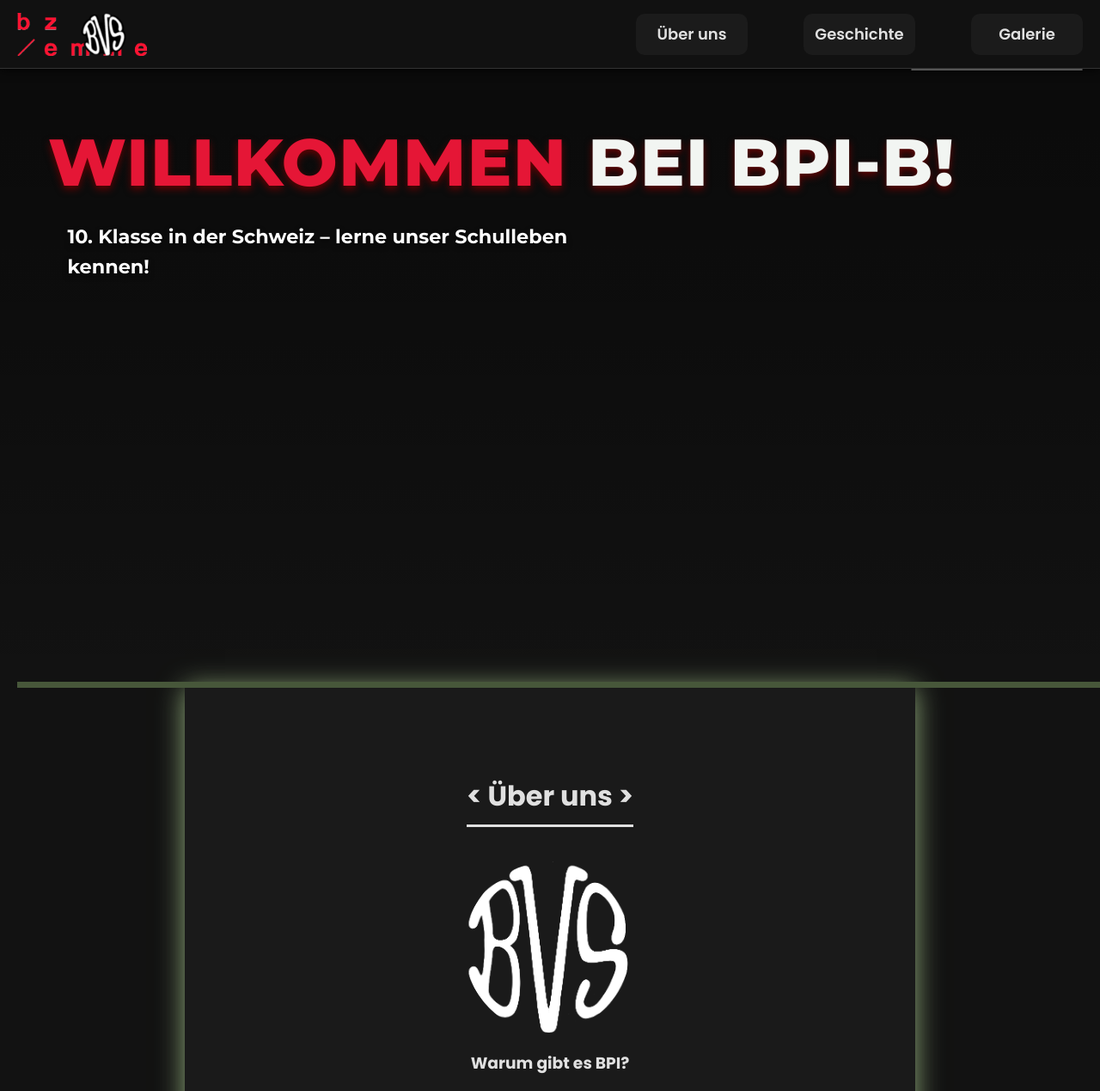
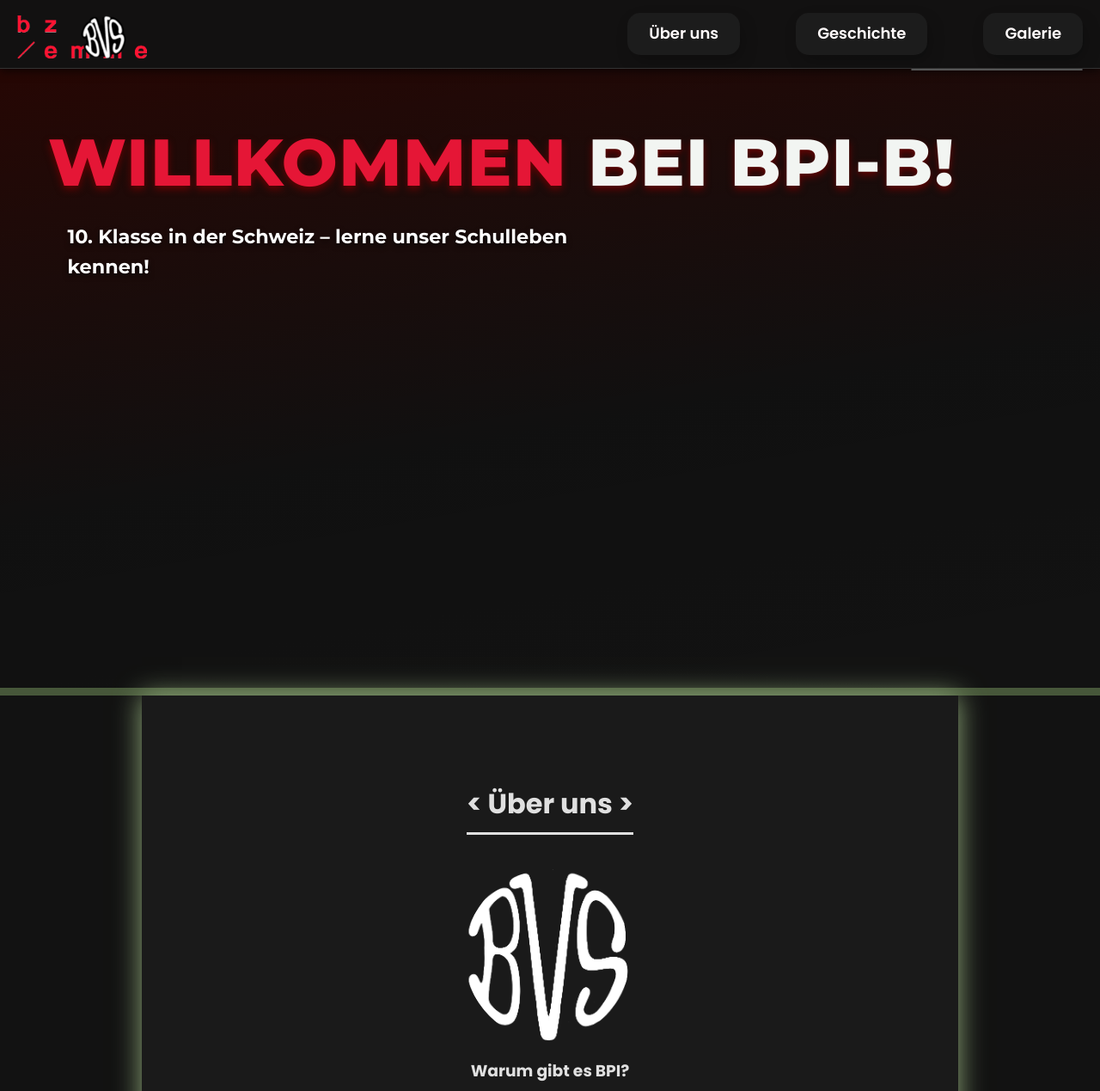
Before and after one commit to HolsterMaster/BPI_holster, a plain HTML site: page index.html in a window 1280 px wide. Shown: the top 1269 px of the page at 86% size. Drawn offline with Linux system fonts and the light colour scheme.

Commit message:
GG_3.0.0 - Polished (not from Poland-_-)

```diff
--- a/css/style.css
+++ b/css/style.css
@@ -59,8 +59,8 @@ header {
     transition:transform .35s ease-in-out;
 }
 
-header.hide{
-    transform:translateY(-100%);
+header.hide {
+    transform: translateY(-100%);
 }
 
 nav {
@@ -79,11 +79,12 @@ nav {
     transition: all 0.2s;
     transform-origin: center;
 }
-.logo img:hover{
+
+.logo img:hover {
     transform: scale(1.05);
 }
 
-.logo img:active{
+.logo img:active {
     transform: scale(1.1);
 }
 
@@ -92,35 +93,53 @@ nav ul {
     list-style: none;
     gap: 65px;
     white-space: nowrap;
-
 }
 
-
 nav a {
-    display: inline-flex;
-    align-items: center;
-    justify-content: center;
-    height: 48px;
-    width: 130px;
-    padding: 0 18px;
+    all: unset;
+    cursor: pointer;
+    display: inline-block;
+    padding: 10px 25px;
+    border-radius: 15px;
+    color: #fffafa;
+    font-weight: 600;
     font-size: 18px;
-    font-weight: 600;
-    background: rgba(51, 51, 51, 0.3);
-    border-radius: 10px;
-    transition: background 0.5s, transform 0.7s ease;
-
+    position: relative;
+    background: rgba(62, 62, 62, 0.25);
+    box-shadow: 4px 8px 19px -3px rgba(0, 0, 0, 0.27);
+    transition: all 250ms;
+    overflow: hidden;
+    z-index: 1;
+    text-align: center;
+    text-decoration: none;
 }
 
+nav a::before {
+    content: "";
+    position: absolute;
+    top: 0;
+    left: 0;
+    height: 100%;
+    width: 0;
+    border-radius: 15px;
+    background-color: rgba(255, 171, 171, 0.35);
+    z-index: -1;
+    transition: all 250ms;
+    box-shadow: 4px 8px 19px -3px rgba(0, 0, 0, 0.27);
+}
 
 nav a:hover {
-    background: #2c2c2c;
-    border-radius: 4px;
+    color: #ff9b9b;
     transform: scale(1.05);
 }
 
+nav a:hover::before {
+    width: 100%;
+}
+
 nav a:active {
-    background: #8e8e8e;
-    transform: scale(1.1);
+    background: rgba(104, 30, 30, 0.62);
+    transform: scale(0.95);
 }
 
 /* ------------------------------ */
@@ -155,10 +174,9 @@ p {
 /* ------------------------------ */
 /* 6. Hero section                */
 /* ------------------------------ */
-
 #hero {
     background:
-            linear-gradient(180deg,rgba(0,0,0,.45) 0%, rgba(0,0,0,.3) 45%, rgba(0,0,0,0) 100%),
+            linear-gradient(170deg, rgba(44, 4, 0, 0.9) 0%, rgba(0, 0, 0, 0.1) 60%, rgba(0,0,0,0) 100%),
             url('../img/img_ignore/hero.jpg') center top / cover no-repeat;
     min-height: 100vh;
     display: flex;
@@ -169,17 +187,16 @@ p {
     position: relative;
 }
 
-
 #hero .content {
-    margin-top:55px;
-    margin-left:20px;
+    margin-top: 55px;
+    margin-left: 20px;
     position: relative;
     z-index: 1;
     max-width: 1300px;
     padding: 2rem 1rem;
 }
 
-#hero h1{
+#hero h1 {
     font-family: 'Montserrat', Arial, sans-serif;
     font-weight: 800;
     font-size: clamp(2.2rem, 6vw, 5rem);
@@ -191,9 +208,8 @@ p {
     margin: 0 0 .25em;
 }
 
-
-#hero p{
-    font-family:'Montserrat', sans-serif;
+#hero p {
+    font-family: 'Montserrat', sans-serif;
     font-size: clamp(1rem, 2.6vw, 1.4rem);
     line-height: 1.55;
     max-width: 40ch;
@@ -202,25 +218,26 @@ p {
     text-shadow: 0 3px 6px rgba(0,0,0,.6);
 }
 
-.accent{color:#e51636;}
+.accent {
+    color: #e51636;
+}
 
-@keyframes slideUpFade{
-    from{ opacity:0; transform:translateY(90px); }
-    to  { opacity:1; transform:translateY(0);    }
+@keyframes slideUpFade {
+    from { opacity: 0; transform: translateY(90px); }
+    to   { opacity: 1; transform: translateY(0);    }
 }
-#hero h1{
+
+#hero h1 {
     animation: slideUpFade 1.7s cubic-bezier(.25,.8,.25,1) both;
 }
-#hero p{
+
+#hero p {
     animation: slideUpFade .7s .5s cubic-bezier(.25,.8,.25,1) both;
 }
 
-
 .divider {
-    position: absolute;
-    bottom: 0;
     width: 100%;
-    height: 7px;
+    height: 9px;
     background: #47573a;
 }
 
@@ -229,18 +246,26 @@ p {
 /* ------------------------------ */
 #about {
     background-color: var(--color-about-bg);
-    max-width: 850px;
+    max-width: 950px;
     margin: 0 auto;
-    text-align: center;
+    text-align: left;
     box-shadow: #91ac7b 0 0 30px;
 }
 
 #about ul {
     list-style-position: inside;
     padding-left: 0;
-    margin: 20px 0;
+    margin: 40px 0;
     text-align: left;
     font-size: 1rem;
+}
+
+.roundLogo {
+    border-radius: 50%;
+    width: 200px; height: 200px;
+    object-fit: cover;
+    margin: 20px auto;
+    display: block;
 }
 
 /* ------------------------------ */
@@ -286,8 +311,6 @@ p {
     border-radius: 4px;
     max-height: 500px;
 }
-
-
 
 /* ------------------------------ */
 /* 9. Gallery section             */
@@ -377,7 +400,8 @@ p {
     color: #e0e0e0;
     position: relative;
     box-shadow: 0 8px 20px rgba(71, 87, 58, 0.6);
-    -webkit-animation:slide-in-elliptic-top-fwd .5s cubic-bezier(.25,.46,.45,.94) both;animation:slide-in-elliptic-top-fwd .5s cubic-bezier(.25,.46,.45,.94) both;
+    -webkit-animation: slide-in-elliptic-top-fwd .5s cubic-bezier(.25,.46,.45,.94) both;
+    animation: slide-in-elliptic-top-fwd .5s cubic-bezier(.25,.46,.45,.94) both;
     max-width: 90vw;
     max-height: 90vh;
     padding: 0;
@@ -419,7 +443,39 @@ p {
     overflow: hidden;
 }
 
-@-webkit-keyframes slide-in-elliptic-top-fwd{0%{-webkit-transform:translateY(-600px) rotateX(-30deg) scale(0);transform:translateY(-600px) rotateX(-30deg) scale(0);-webkit-transform-origin:50% 100%;transform-origin:50% 100%;opacity:0}100%{-webkit-transform:translateY(0) rotateX(0) scale(1);transform:translateY(0) rotateX(0) scale(1);-webkit-transform-origin:50% 1400px;transform-origin:50% 1400px;opacity:1}}@keyframes slide-in-elliptic-top-fwd{0%{-webkit-transform:translateY(-600px) rotateX(-30deg) scale(0);transform:translateY(-600px) rotateX(-30deg) scale(0);-webkit-transform-origin:50% 100%;transform-origin:50% 100%;opacity:0}100%{-webkit-transform:translateY(0) rotateX(0) scale(1);transform:translateY(0) rotateX(0) scale(1);-webkit-transform-origin:50% 1400px;transform-origin:50% 1400px;opacity:1}}
+@-webkit-keyframes slide-in-elliptic-top-fwd {
+    0% {
+        -webkit-transform: translateY(-600px) rotateX(-30deg) scale(0);
+        transform: translateY(-600px) rotateX(-30deg) scale(0);
+        -webkit-transform-origin: 50% 100%;
+        transform-origin: 50% 100%;
+        opacity: 0;
+    }
+    100% {
+        -webkit-transform: translateY(0) rotateX(0) scale(1);
+        transform: translateY(0) rotateX(0) scale(1);
+        -webkit-transform-origin: 50% 1400px;
+        transform-origin: 50% 1400px;
+        opacity: 1;
+    }
+}
+
+@keyframes slide-in-elliptic-top-fwd {
+    0% {
+        -webkit-transform: translateY(-600px) rotateX(-30deg) scale(0);
+        transform: translateY(-600px) rotateX(-30deg) scale(0);
+        -webkit-transform-origin: 50% 100%;
+        transform-origin: 50% 100%;
+        opacity: 0;
+    }
+    100% {
+        -webkit-transform: translateY(0) rotateX(0) scale(1);
+        transform: translateY(0) rotateX(0) scale(1);
+        -webkit-transform-origin: 50% 1400px;
+        transform-origin: 50% 1400px;
+        opacity: 1;
+    }
+}
 
 /* ------------------------------ */
 /* 12. Footer                     */
@@ -432,9 +488,8 @@ footer {
 }
 
 /* ------------------------------ */
-/* 13. Menu                     */
+/* 13. Menu                       */
 /* ------------------------------ */
-
 .menu-btn {
     display: none;
     flex-direction: column;
@@ -449,7 +504,6 @@ footer {
     z-index: 1100;
 }
 
-
 .menu-btn .bar {
     display: block;
     width: 100%;
@@ -458,7 +512,6 @@ footer {
     border-radius: 2px;
     transition: all 0.3s ease;
 }
-
 
 .menu-btn.open .bar:nth-child(1) {
     transform: rotate(45deg) translate(7px, 7px);
@@ -471,8 +524,6 @@ footer {
 .menu-btn.open .bar:nth-child(3) {
     transform: rotate(-45deg) translate(5px, -5px);
 }
-
-
 
 .mobile-menu {
     max-height: 0;
@@ -489,11 +540,9 @@ footer {
     transition: max-height 0.3s ease;
 }
 
-
 .mobile-menu.active {
     max-height: 300px;
 }
-
 
 .mobile-menu ul {
     list-style: none;
@@ -524,13 +573,11 @@ footer {
     outline: none;
 }
 
-
 .menu-btn,
 .mobile-menu li a {
     -webkit-tap-highlight-color: transparent;
     tap-highlight-color: transparent;
 }
-
 
 a:focus,
 a:active,
@@ -541,28 +588,31 @@ button:active {
     tap-highlight-color: transparent;
 }
 
-
-
-
-
-
-
 /* ------------------------------ */
 /* 14. Media Queries              */
 /* ------------------------------ */
 @media (max-width: 900px) {
+    /* ------------------------------ */
+    /* 4. Header & Navigation        */
+    /* ------------------------------ */
     nav ul {
         gap: 40px;
     }
 }
 
 @media (max-width: 700px) {
+    /* ------------------------------ */
+    /* 4. Header & Navigation        */
+    /* ------------------------------ */
     nav ul {
         gap: 20px;
     }
 }
 
 @media (max-width: 600px) {
+    /* ------------------------------ */
+    /* 4. Header & Navigation        */
+    /* ------------------------------ */
     .logo img {
         height: 30px;
     }
@@ -573,19 +623,34 @@ button:active {
 }
 
 @media (max-width: 500px) {
+    /* ------------------------------ */
+    /* 4. Header & Navigation        */
+    /* ------------------------------ */
     .nav-links {
         display: none;
     }
 
-
+    /* ------------------------------ */
+    /* 13. Menu                      */
+    /* ------------------------------ */
     .menu-btn {
         display: flex;
     }
 
+    /* ------------------------------ */
+    /* 7. About section               */
+    /* ------------------------------ */
+    .roundLogo {
+        width: 150px;
+        height: 150px;
+        margin-bottom: 50px;
+    }
 
-
+    /* ------------------------------ */
+    /* 4. Header & Navigation        */
+    /* ------------------------------ */
     header {
-        height: 90px;
+        height: 75px;
     }
     .logo img {
         height: 45px;
@@ -596,41 +661,55 @@ button:active {
         width: 75px;
         height: 55px;
     }
-    .divider{
+
+    /* ------------------------------ */
+    /* 6. Hero section                */
+    /* ------------------------------ */
+    .divider {
         height: 12px;
     }
+
+    /* ------------------------------ */
+    /* 7. About section               */
+    /* ------------------------------ */
     #about ul {
         text-align: left;
         font-size: 0.85rem;
         padding: 20px;
     }
+
+    /* ------------------------------ */
+    /* 8. Texts section               */
+    /* ------------------------------ */
     .text-cards {
         grid-template-columns: repeat(auto-fit, minmax(350px, 1fr));
     }
+
+    /* ------------------------------ */
+    /* 10. Cards component            */
+    /* ------------------------------ */
     .cards {
         grid-template-columns: repeat(auto-fit, minmax(150px, 1fr));
     }
+
+    /* ------------------------------ */
+    /* 6. Hero section                */
+    /* ------------------------------ */
     #hero {
         background:
-                linear-gradient(rgba(0,0,0,0.25), rgba(0,0,0,0.35)),
+                linear-gradient(180deg, rgba(255, 23, 0, 0.53) 0%, rgba(0, 0, 0, 0.3) 20%, rgba(0,0,0,0) 100%),
                 url('../img/img_ignore/hero-mobile.jpeg') center center / cover no-repeat;
 
         justify-content: center;
         align-items: center;
         min-height: 100px;
-        height: 850px;
-
+        height: 750px;
     }
     #hero h1 {
         font-size: 2.6em;
         margin-bottom: 0.15em;
         text-shadow: #6a2a2a 5px 4px;
     }
-    #hero p{
-
-    }
-
 }
 
-
-/*sorted with my king GPT*/
+/*sorted with my king GPT(2x)*/
--- a/index.html
+++ b/index.html
@@ -10,7 +10,7 @@
 <body>
 <header>
     <nav>
-        <div class="logo">
+        <div class="logo" id="logo">
             <img src="img/logoC.png" alt="Logo" draggable="false">
         </div>
 
@@ -44,12 +44,12 @@
             <h1><span class="accent">Willkommen</span> bei BPI-b!</h1>
             <p>10. Klasse in der Schweiz – lerne unser Schulleben kennen!</p>
         </div>
-        <div class="divider"></div>
+
     </section>
-
+    <div class="divider"></div>
     <section id="about">
         <h2>< Über uns ></h2>
-        <img src="img/logoN.png" alt="Foto der Klasse" style="border-radius:50%; width:200px; height:200px; object-fit:cover; margin:20px auto; display:block;">
+        <img src="img/logoN.png" alt="Foto der Klasse" class="roundLogo">
 
         <h3>Warum gibt es BPI?</h3>
         <p>
```
Also changed, not shown: js/script.js (+14 -3 lines).
